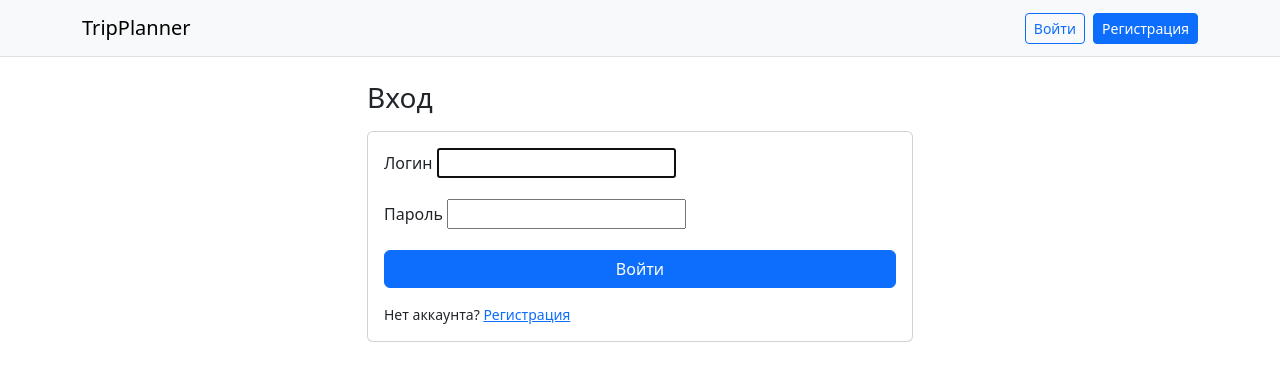
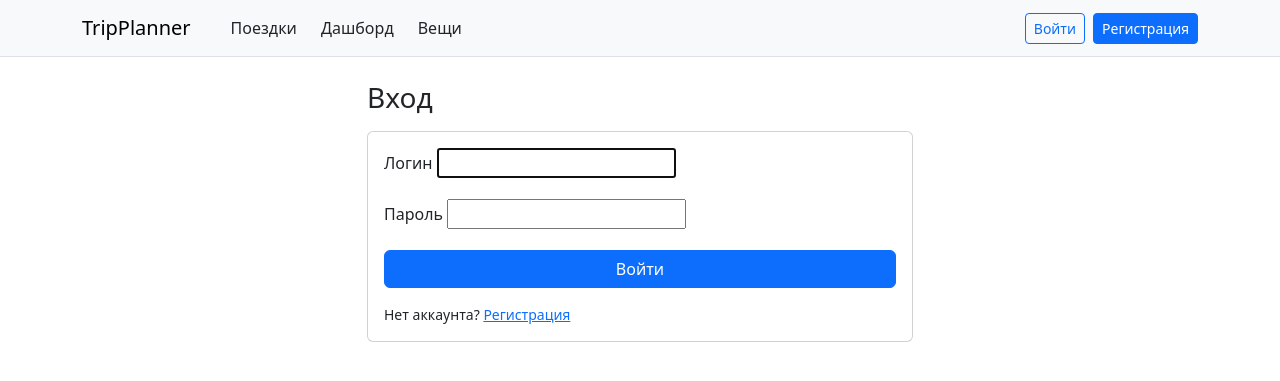
Before and after one commit to 056nikita056/tripplanner, a Django app: page /login/ in a window 1280 px wide. Shown: the top 381 px of the page. Run offline with Django 5.2, Linux system fonts and the light colour scheme; parts of the project's set-up code (start-up, migrations or seed data) failed here and were passed over.

Commit message:
ui: highlight active nav link

```diff
--- a/templates/base.html
+++ b/templates/base.html
@@ -14,6 +14,14 @@
     <nav class="navbar navbar-expand-lg bg-body-tertiary border-bottom">
       <div class="container">
         <a class="navbar-brand" href="{% url 'trip_list' %}">TripPlanner</a>
+
+        {% with p=request.path %}
+          <div class="ms-3 d-flex align-items-center gap-2">
+            <a class="nav-link px-2 {% if p == '/' or p|slice:':7' == '/trips/' %}active fw-semibold{% endif %}" href="{% url 'trip_list' %}">Поездки</a>
+            <a class="nav-link px-2 {% if p|slice:':11' == '/dashboard/' %}active fw-semibold{% endif %}" href="{% url 'dashboard' %}">Дашборд</a>
+            <a class="nav-link px-2 {% if p|slice:':15' == '/packing/items/' %}active fw-semibold{% endif %}" href="{% url 'packing_items' %}">Вещи</a>
+          </div>
+        {% endwith %}
         <div class="ms-auto d-flex gap-2">
           {% if user.is_authenticated %}
             <span class="navbar-text">{{ user.username }}</span>
```
